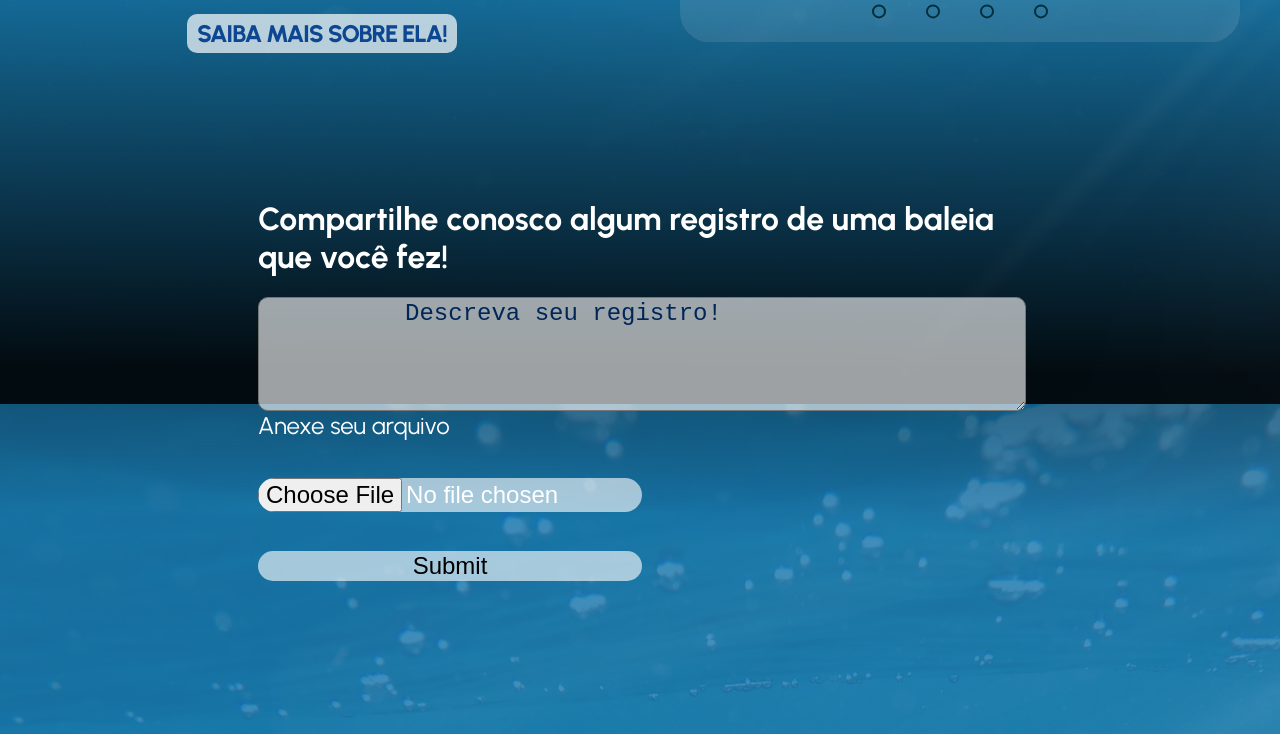
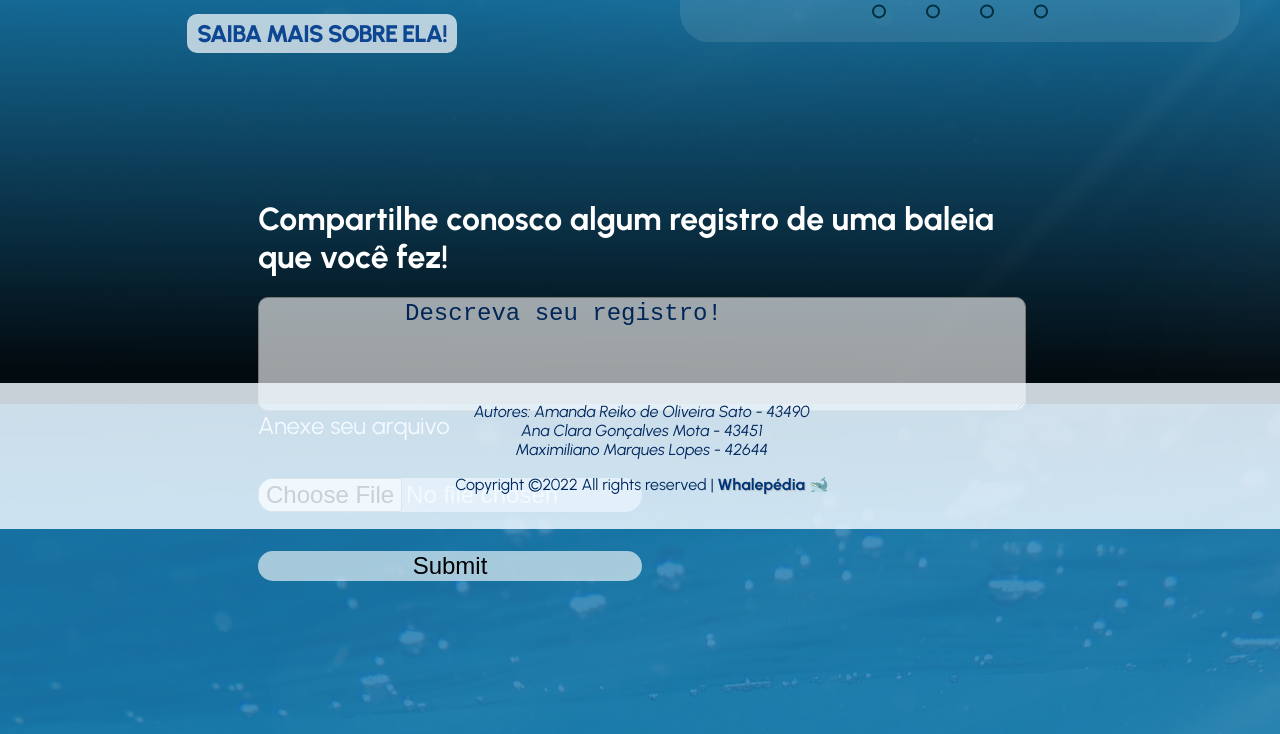
Before and after one commit to Maximiliano-Lopes/tiwm22-ti-g04, a website: page src/index.html in a window 1280 px wide. Shown: the part 676-1410 px from the top of the page. Drawn offline with Linux system fonts and the light colour scheme.

Commit message:
build: updates

```diff
--- a/src/index.html
+++ b/src/index.html
@@ -91,6 +91,12 @@
 
     <script src="scripts/index.js"></script>
 
-
+    <footer>
+      <address>Autores: Amanda Reiko de Oliveira Sato - 43490 <br>
+                        Ana Clara Gonçalves Mota - 43451 <br>
+                        Maximiliano Marques Lopes - 42644
+      </address>
+      <p>Copyright ©2022 All rights reserved | <strong>Whalepédia</strong> 🐋 </p>
+    </footer>
   </body>
 </html>
--- a/src/styles/alimentacao.css
+++ b/src/styles/alimentacao.css
@@ -340,7 +340,15 @@ body {
     background-color: #00265891;
     font-size: 18pt;
  }
-
+ footer{
+  width: 100vw;
+  background-color: rgba(240, 248, 255, 0.841);
+  align-items: center;
+  text-align: center;
+  position: absolute;
+  margin-top: 10%;
+  padding: 1.5vw;
+}
   /* Medium devices (landscape tablets, 768px and down)
   See https://www.w3schools.com/howto/howto_css_media_query_breakpoints.asp */
   @media screen and (max-width: 768px) {
--- a/src/styles/common.css
+++ b/src/styles/common.css
@@ -355,6 +355,15 @@ footer {
     background-color: #00265891;
     font-size: 18pt;
 }
+footer{
+    width: 100vw;
+    background-color: rgba(240, 248, 255, 0.841);
+    align-items: center;
+    text-align: center;
+    position: absolute;
+    margin-top: 10%;
+    padding: 1.5vw;
+  }
 
 /* Medium devices (landscape tablets, 768px and down)
 See https://www.w3schools.com/howto/howto_css_media_query_breakpoints.asp */
--- a/src/styles/escecies.css
+++ b/src/styles/escecies.css
@@ -327,6 +327,15 @@ footer {
   background-color: #00265891;
   font-size: 18pt;
 }
+footer{
+  width: 100vw;
+  background-color: rgba(240, 248, 255, 0.841);
+  align-items: center;
+  text-align: center;
+  position: absolute;
+  margin-top: 10%;
+  padding: 1.5vw;
+}
 
 /* Medium devices (landscape tablets, 768px and down)
 See https://www.w3schools.com/howto/howto_css_media_query_breakpoints.asp */
--- a/src/styles/index.css
+++ b/src/styles/index.css
@@ -321,6 +321,15 @@ strong {
       transform: rotate(-10deg);
   }
 }
+footer{
+  width: 100vw;
+  background-color: rgba(240, 248, 255, 0.841);
+  align-items: center;
+  text-align: center;
+  position: absolute;
+  margin-top: 100%;
+  padding: 1.5vw;
+}
 /* Extra large devices (large laptops and desktops, 1290px and up) */
 @media only screen and (min-width: 1290px) {
   #BotaoBaleiaAzul {
```
